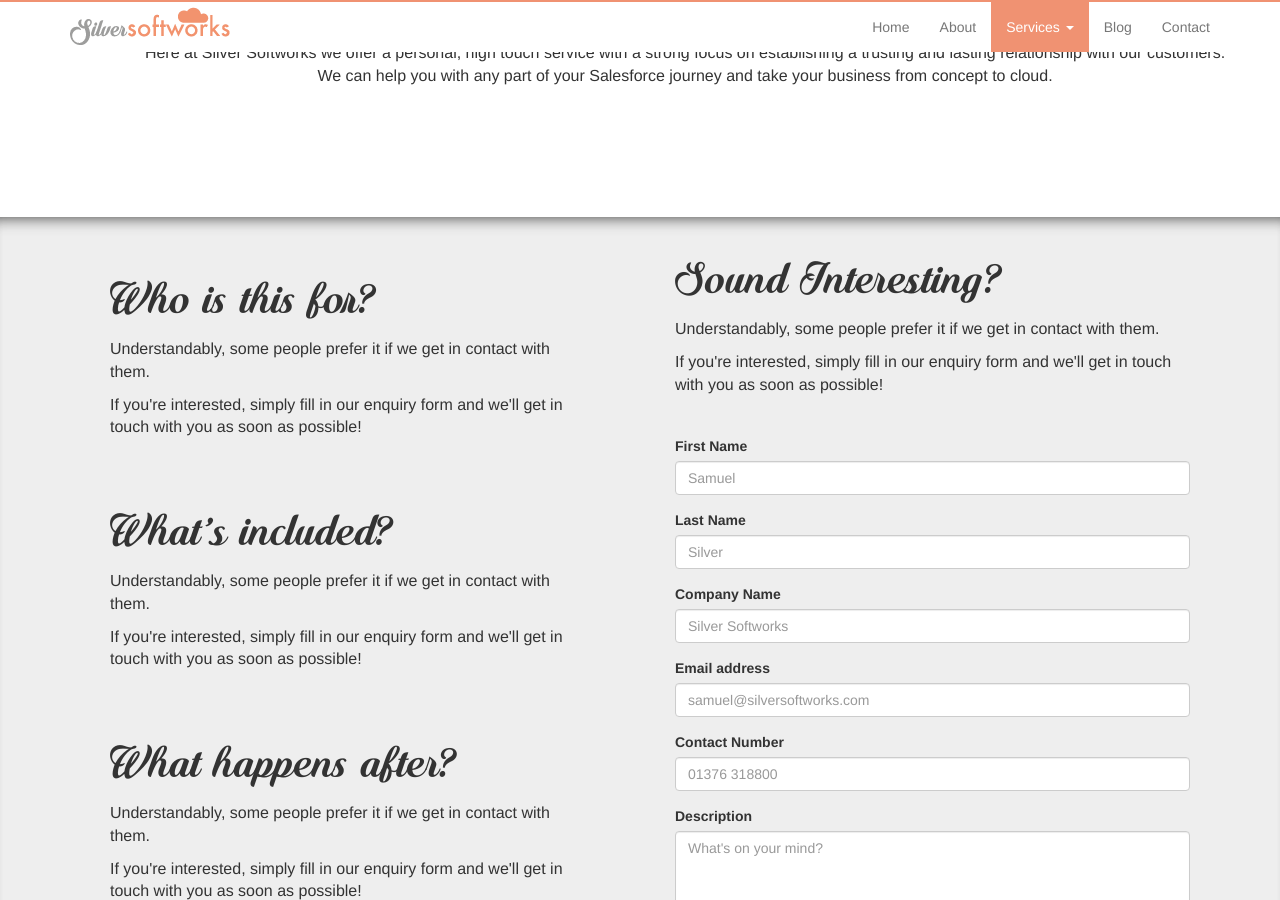
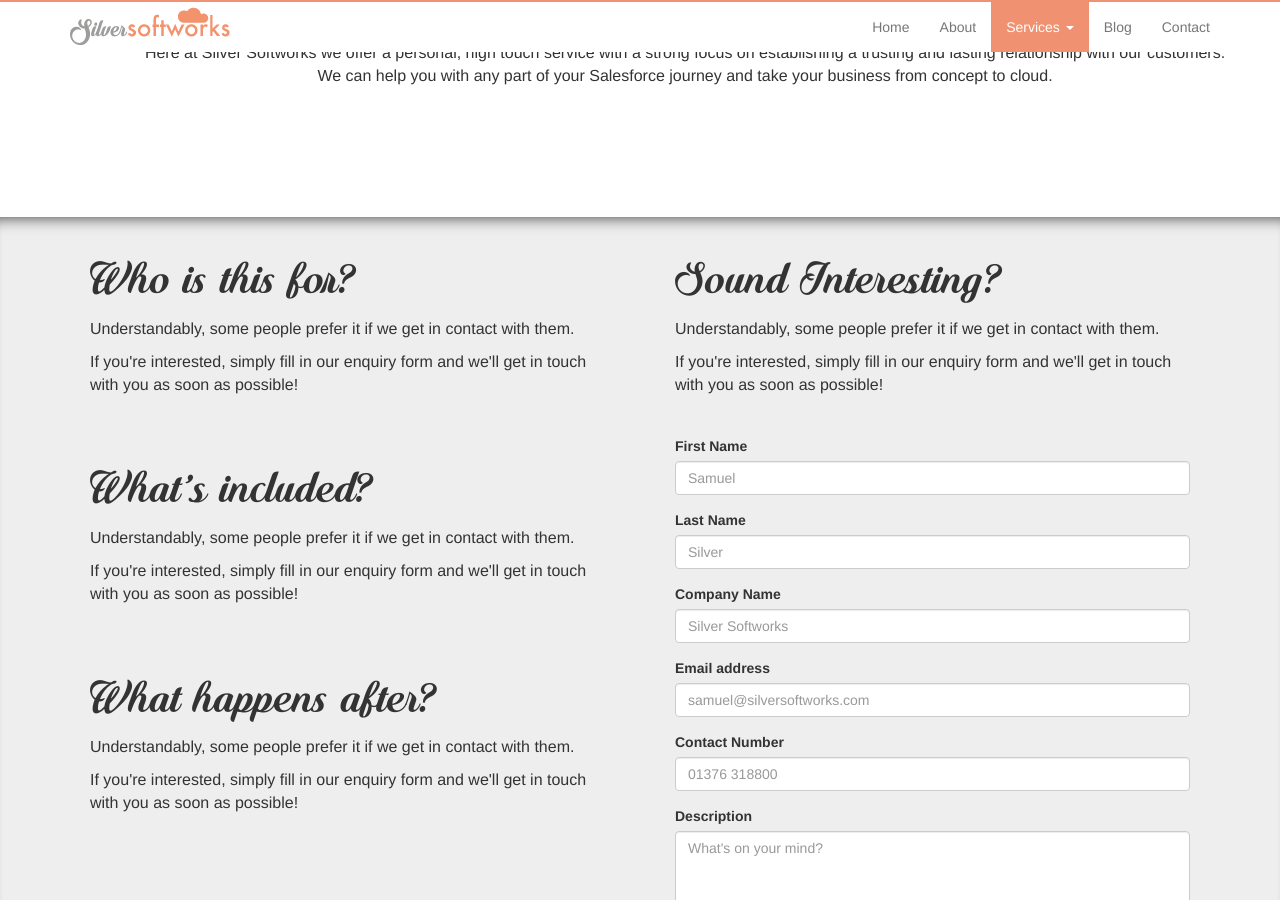
Before and after one commit to ThomasDavidPacker/Silver-Softworks, a Jekyll site: the page built from pardot_quick_start.html, in a window 1280 px wide and 900 px high, scrolled down 320 px. Built offline with Jekyll 4.4.1, drawn with Linux system fonts in a browser that asks for light colours; nearby versions of some CDN libraries.

Commit message:
Mobile Updates
Mobile Updates

```diff
--- a/pardot_quick_start.html
+++ b/pardot_quick_start.html
@@ -24,7 +24,6 @@
 			<div class="row">
 				<div class="col-md-6">
 					<div class="c_section_content">
-						<div class="c_section_content">
 						<h2 class="c_silsof_header c_header_medium">Who is this for?</h2>
 						<p class="c_paragraph_small">Understandably, some people prefer it if we get in contact with them.</p>
 						<p class="c_paragraph_small">If you're interested, simply fill in our enquiry form and we'll get in touch with you as soon as possible!</p>
@@ -38,7 +37,6 @@
 						<h2 class="c_silsof_header c_header_medium">What happens after?</h2>
 						<p class="c_paragraph_small">Understandably, some people prefer it if we get in contact with them.</p>
 						<p class="c_paragraph_small">If you're interested, simply fill in our enquiry form and we'll get in touch with you as soon as possible!</p>
-						</div>
 					</div>
 				</div>
 				<div class="col-md-6">
--- a/sales_cloud_quick_start.html
+++ b/sales_cloud_quick_start.html
@@ -24,7 +24,6 @@
 			<div class="row">
 				<div class="col-md-6">
 					<div class="c_section_content">
-						<div class="c_section_content">
 						<h2 class="c_silsof_header c_header_medium">Who is this for?</h2>
 						<p class="c_paragraph_small">Understandably, some people prefer it if we get in contact with them.</p>
 						<p class="c_paragraph_small">If you're interested, simply fill in our enquiry form and we'll get in touch with you as soon as possible!</p>
@@ -38,7 +37,6 @@
 						<h2 class="c_silsof_header c_header_medium">What happens after?</h2>
 						<p class="c_paragraph_small">Understandably, some people prefer it if we get in contact with them.</p>
 						<p class="c_paragraph_small">If you're interested, simply fill in our enquiry form and we'll get in touch with you as soon as possible!</p>
-						</div>
 					</div>
 				</div>
 				<div class="col-md-6">
```
Lines whose indentation alone changed are shown as unchanged.
